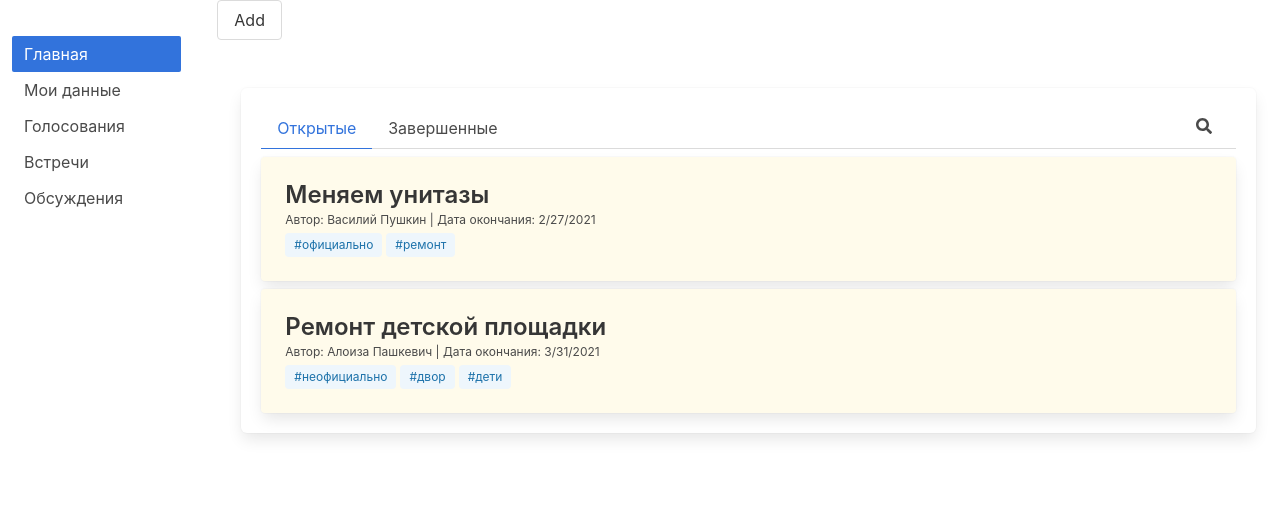
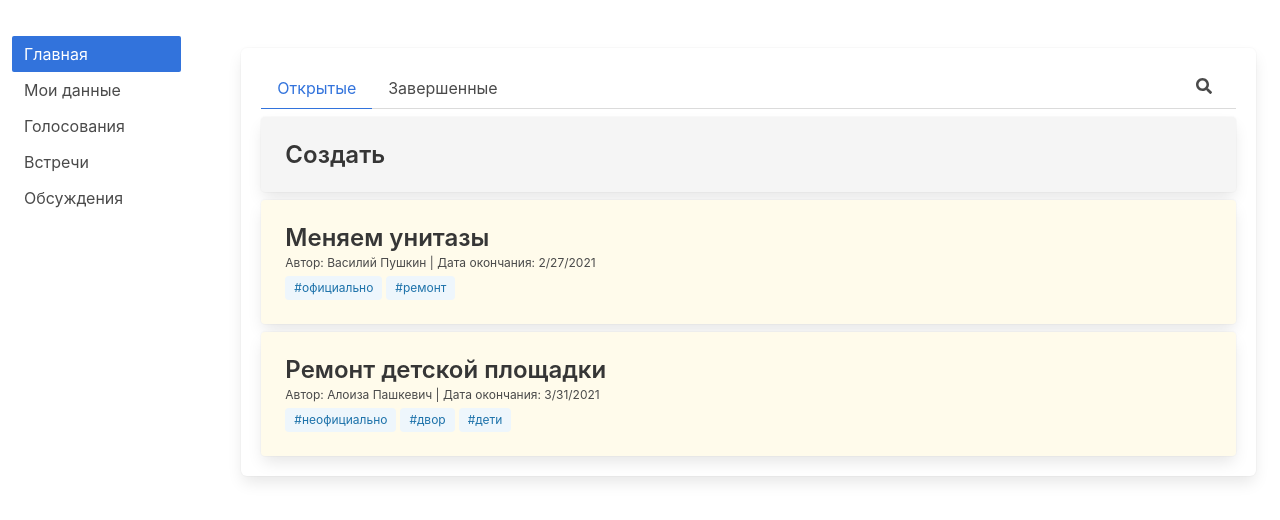
Before and after one commit to BelarusDigitalFuture/o, a React (Create React App) app: page /polls in a window 1280 px wide. Shown: the top 520 px of the page. Built offline with nearby package versions, Linux system fonts and the light colour scheme.

Commit message:
empty card for showing "add new" button on top of list

```diff
--- a/src/containers/Card/Card.js
+++ b/src/containers/Card/Card.js
@@ -4,13 +4,14 @@ import { useHistory } from 'react-router-dom';
 const Card = ({
   id,
   header,
-  date,
-  author,
-  tags,
+  date = new Date(),
+  author = '',
+  tags = '',
   pollData,
   isTopic = false,
   isEvent = false,
   isPoll = false,
+  isNew = false,
 }) => {
   const [isHovered, setIsHovered] = useState(false);
 
@@ -52,10 +53,16 @@ const Card = ({
         <div className="media">
           <div className="media-content">
             <p className="title is-4">{header}</p>
+            {isNew ? (
+              ''
+            ) : (
               <p className="subtitle is-7 mb-1">
                 Автор: {author} | {dateText}: {date.toLocaleDateString()}
               </p>
-            {tags.map((x, i) => (
+            )}
+            {isNew
+              ? ''
+              : tags.map((x, i) => (
                   <span key={i} className="tag is-info is-light mr-1">
                     #{x}
                   </span>
--- a/src/containers/CardsList/CardsList.js
+++ b/src/containers/CardsList/CardsList.js
@@ -1,5 +1,4 @@
 import React, { useState } from 'react';
-import { useLocation, useHistory } from 'react-router-dom';
 import CardsListFilter from '../../components/CardsListFilter/CardsListFilter';
 import { FontAwesomeIcon } from '@fortawesome/react-fontawesome';
 import { faSearch } from '@fortawesome/free-solid-svg-icons';
@@ -31,14 +30,8 @@ const CardsList = ({ data, isTopics = false, isEvents = false, isPolls = false }
   }
   const tagList = cardsSet.map((x) => x.tags).flat();
 
-  const history = useHistory();
-  const location = useLocation();
-
   return (
     <>
-      <button className="button" onClick={() => history.push(`${location.pathname}/new`)}>
-        Add
-      </button>
       <div className="section pb-5">
         <div className="box">
           {isEvents || isPolls ? (
@@ -83,6 +76,7 @@ const CardsList = ({ data, isTopics = false, isEvents = false, isPolls = false }
               }}
             />
           </div>
+          {showOpen ? <Card id="new" header="Создать" isNew /> : ''}
           {applyFilters(cardsSet).map((x, i) => (
             <Card key={i} {...x} isTopic={isTopics} isEvent={isEvents} isPoll={isPolls} />
           ))}
```
Lines whose indentation alone changed are shown as unchanged.
